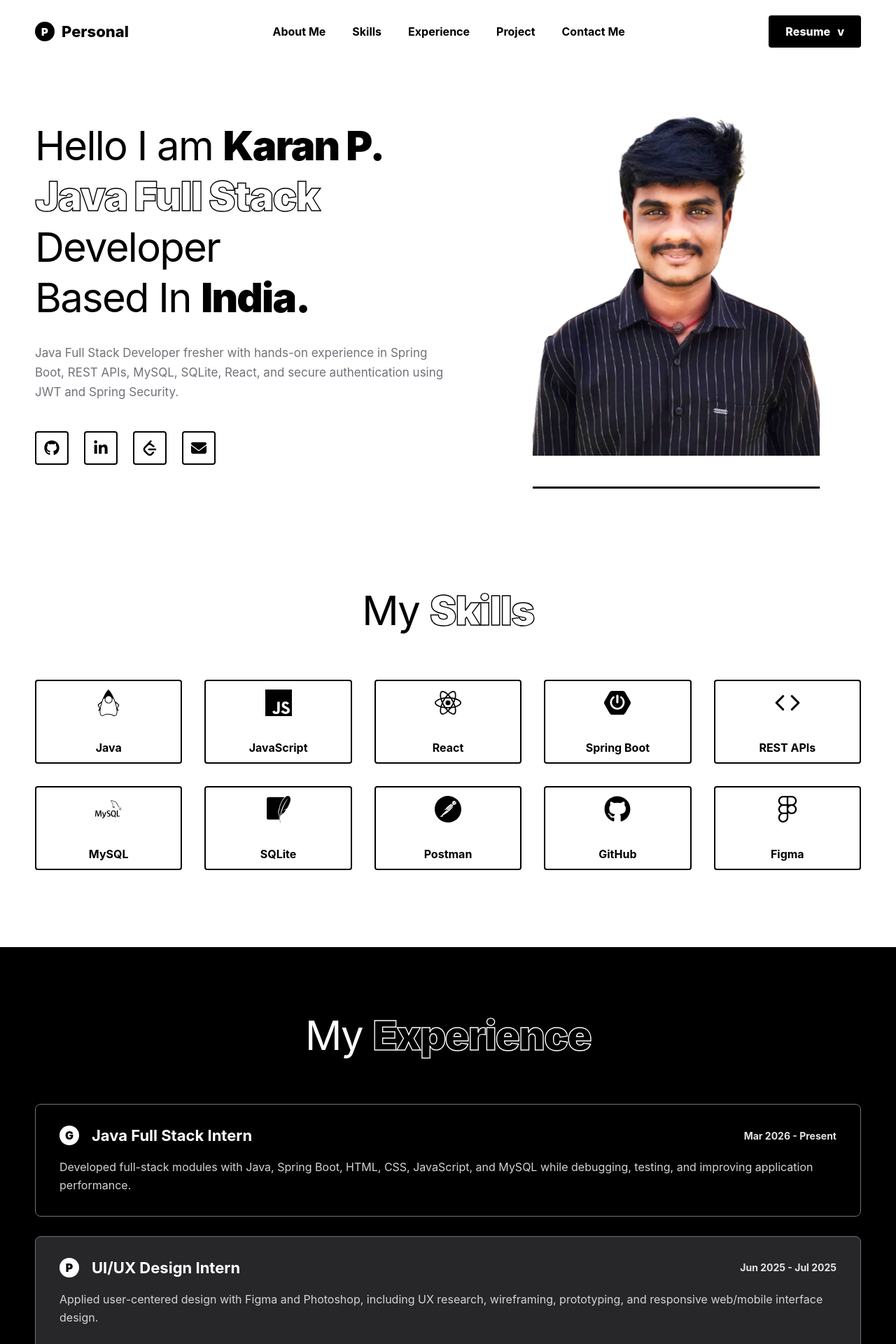
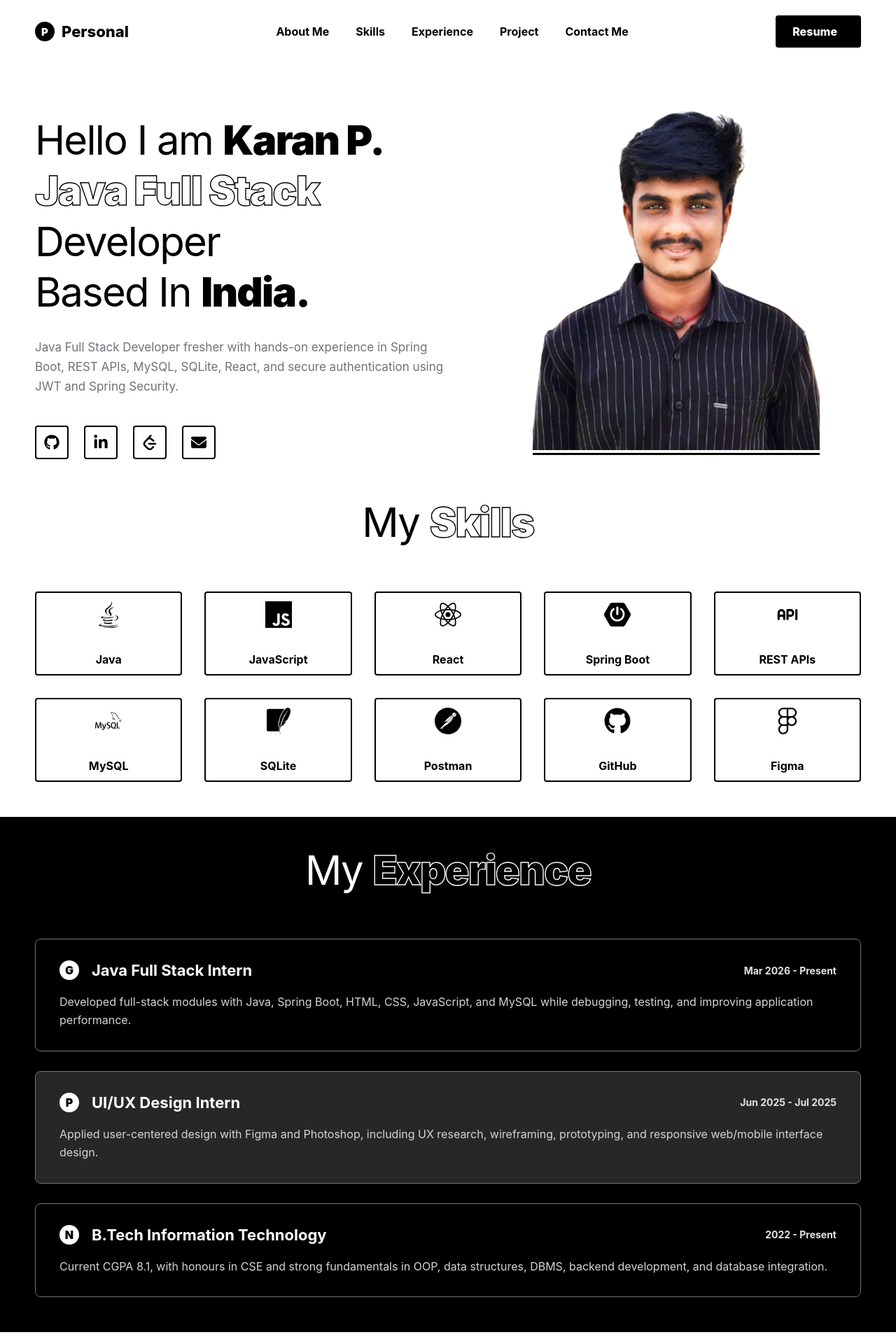
Before and after one commit to KARANPERUMAL/Portfolio_Karan, a React (Vite) app: page / in a window 1280 px wide. Shown: the top 1920 px of the page at 70% size. Built offline with nearby package versions, Linux system fonts and the light colour scheme.

Commit message:
Updated portfolio content and components

```diff
--- a/src/components/Header.jsx
+++ b/src/components/Header.jsx
@@ -18,7 +18,7 @@ function Header() {
 
       <a className="resume-button" href="/karan-resume.pdf" download>
         Resume
-        <span aria-hidden="true">v</span>
+        <span aria-hidden="true"></span>
       </a>
     </header>
   );
--- a/src/components/Skills.jsx
+++ b/src/components/Skills.jsx
@@ -1,24 +1,24 @@
 import React from "react";
 import { FaGithub } from "react-icons/fa6";
+import { FaJava } from "react-icons/fa";
+import { TbApi } from "react-icons/tb";
 import {
   SiFigma,
   SiJavascript,
   SiMysql,
-  SiOpenjdk,
   SiPostman,
   SiReact,
   SiSpringboot,
   SiSqlite,
 } from "react-icons/si";
-import { FiCode } from "react-icons/fi";
 import skills from "../data/skills.js";
 
 const skillIcons = {
-  Java: SiOpenjdk,
+  Java: FaJava,
   JavaScript: SiJavascript,
   React: SiReact,
   "Spring Boot": SiSpringboot,
-  "REST APIs": FiCode,
+  "REST APIs": TbApi,
   MySQL: SiMysql,
   SQLite: SiSqlite,
   Postman: SiPostman,
--- a/src/styles.css
+++ b/src/styles.css
@@ -137,8 +137,8 @@ nav a:focus-visible::after {
   grid-template-columns: minmax(0, 1fr) minmax(340px, 0.88fr);
   gap: 50px;
   align-items: center;
-  min-height: 640px;
-  padding: 48px 0 58px;
+  min-height: 500px;
+  padding: 40px 0 10px;
 }
 
 .hero h1,
@@ -214,8 +214,11 @@ nav a:focus-visible::after {
 .desk-line {
   position: absolute;
   width: min(100%, 410px);
-  left: 50%;
-  transform: translateX(-50%);
+
+
+  transform: translateX(50%);
+  transform: translateY(-40px);
+
   margin-top: 1px;
   bottom: 0;
   height: 3px;
@@ -259,7 +262,7 @@ nav a:focus-visible::after {
 }
 
 .skills {
-  padding: 80px 0 110px;
+  padding: 10px 0 50px;
 }
 
 .skills h2,
@@ -315,7 +318,7 @@ nav a:focus-visible::after {
 
 .experience,
 .projects {
-  padding: 90px 0;
+  padding: 40px 0 50px;
   background: var(--black);
   color: var(--white);
 }
@@ -378,7 +381,7 @@ nav a:focus-visible::after {
   grid-template-columns: minmax(280px, 0.9fr) minmax(0, 1.1fr);
   gap: 70px;
   align-items: center;
-  padding: 95px 0;
+  padding: 50px 0;
 }
 
 .about-image {
@@ -539,6 +542,7 @@ footer span:last-child {
 
   .site-header {
     padding: 14px;
+
   }
 
   .brand span:last-child {
```
Also changed, not shown: public/karan_image_cutout.png (deleted), public/profile.png (deleted), 5 other files (tests, documents, lock files or other folders).
